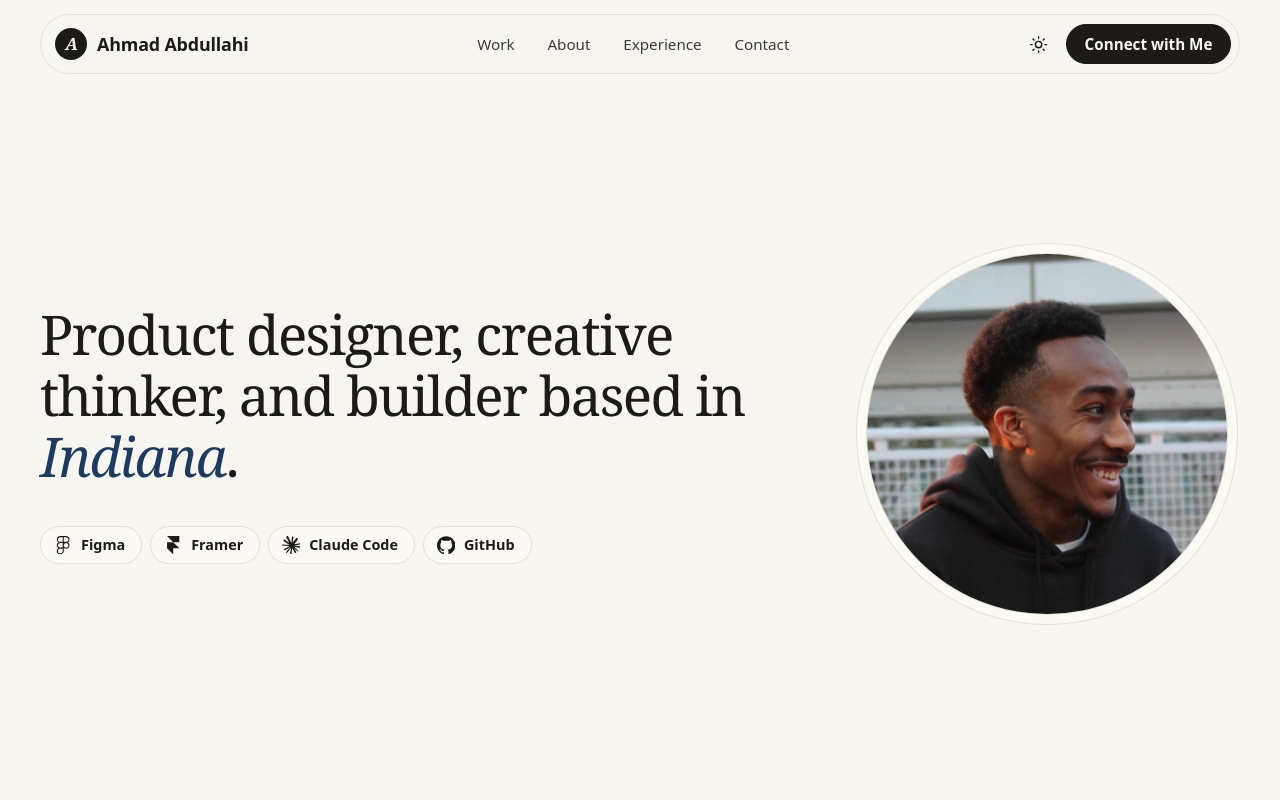
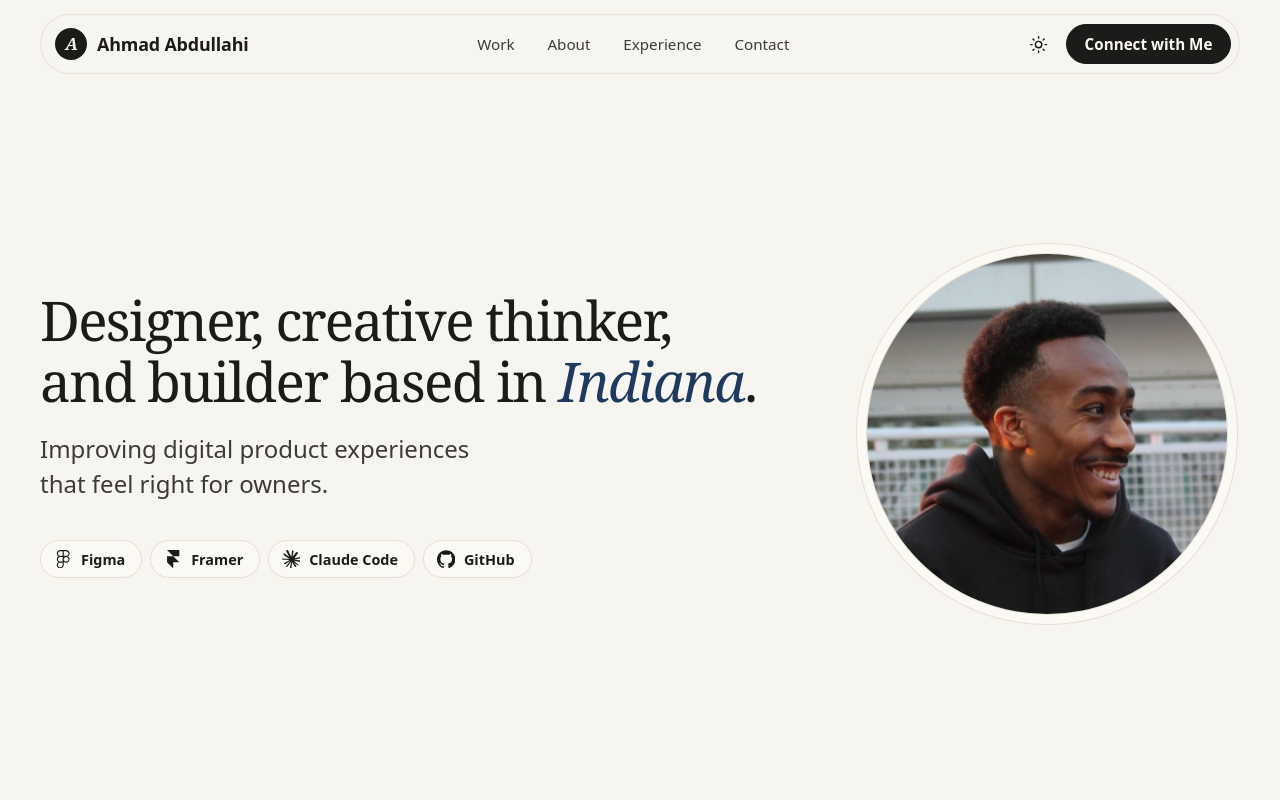
Before and after one commit to ahmad-a01/ahmad-portfolio, an Astro site: page / in a window 1280 px wide. Shown: the top 800 px of the page. Built offline with nearby package versions, Linux system fonts and the light colour scheme; Astro itself is replaced by a stand-in of ours.

Commit message:
Hero: 'Designer' headline with a supporting line
Co-Authored-By: Claude Opus 5.5 <noreply@anthropic.com>
Claude-Session: https://claude.ai/code/session_01Pmy5G8N8TUE1wr1hyQF2Qz

```diff
--- a/src/pages/index.astro
+++ b/src/pages/index.astro
@@ -25,8 +25,9 @@ const projects = (await getCollection('projects', ({ data }) => !data.draft)).so
   <section class="hero container" aria-labelledby="hero-title">
     <div class="hero-copy">
       <h1 id="hero-title" data-reveal>
-        Product designer, creative thinker, and builder based in <em class="serif-italic">Indiana</em>.
+        Designer, creative thinker, and builder based in <em class="serif-italic">Indiana</em>.
       </h1>
+      <p class="hero-sub" data-reveal style="--delay:.05s">Improving digital product experiences that feel right for owners.</p>
       <ul class="tools" aria-label="Tools I use">
         {tools.map((t, i) => (
           <li class="tool" data-reveal style={`--delay:${0.1 + i * 0.04}s`}>
@@ -177,6 +178,14 @@ const projects = (await getCollection('projects', ({ data }) => !data.draft)).so
     line-height: 1.12;
     letter-spacing: -0.03em;
     text-wrap: initial;
+  }
+
+  .hero-sub {
+    margin-top: 1.25rem;
+    max-width: 34ch;
+    font-size: var(--step-1);
+    line-height: 1.45;
+    color: var(--ink-soft);
   }
 
   h1 em {
```
